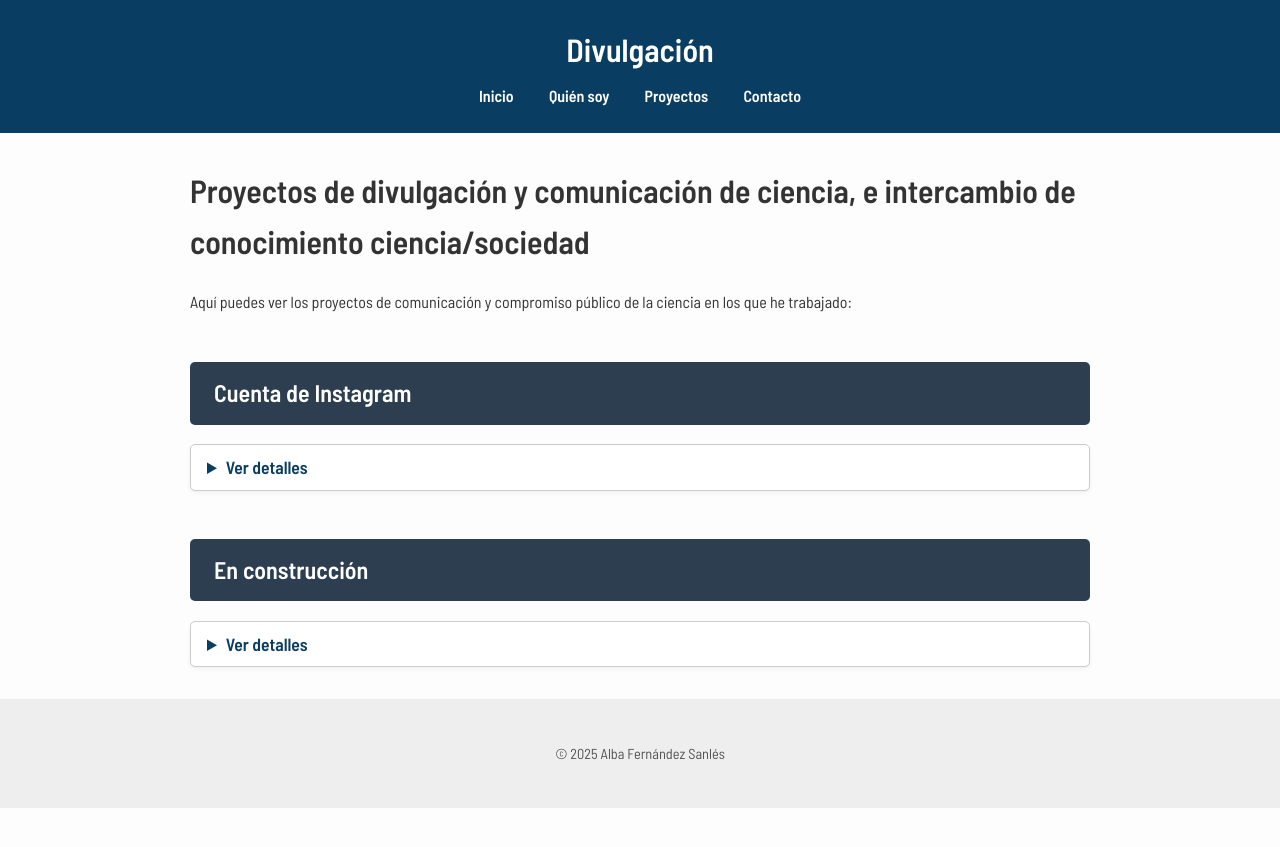
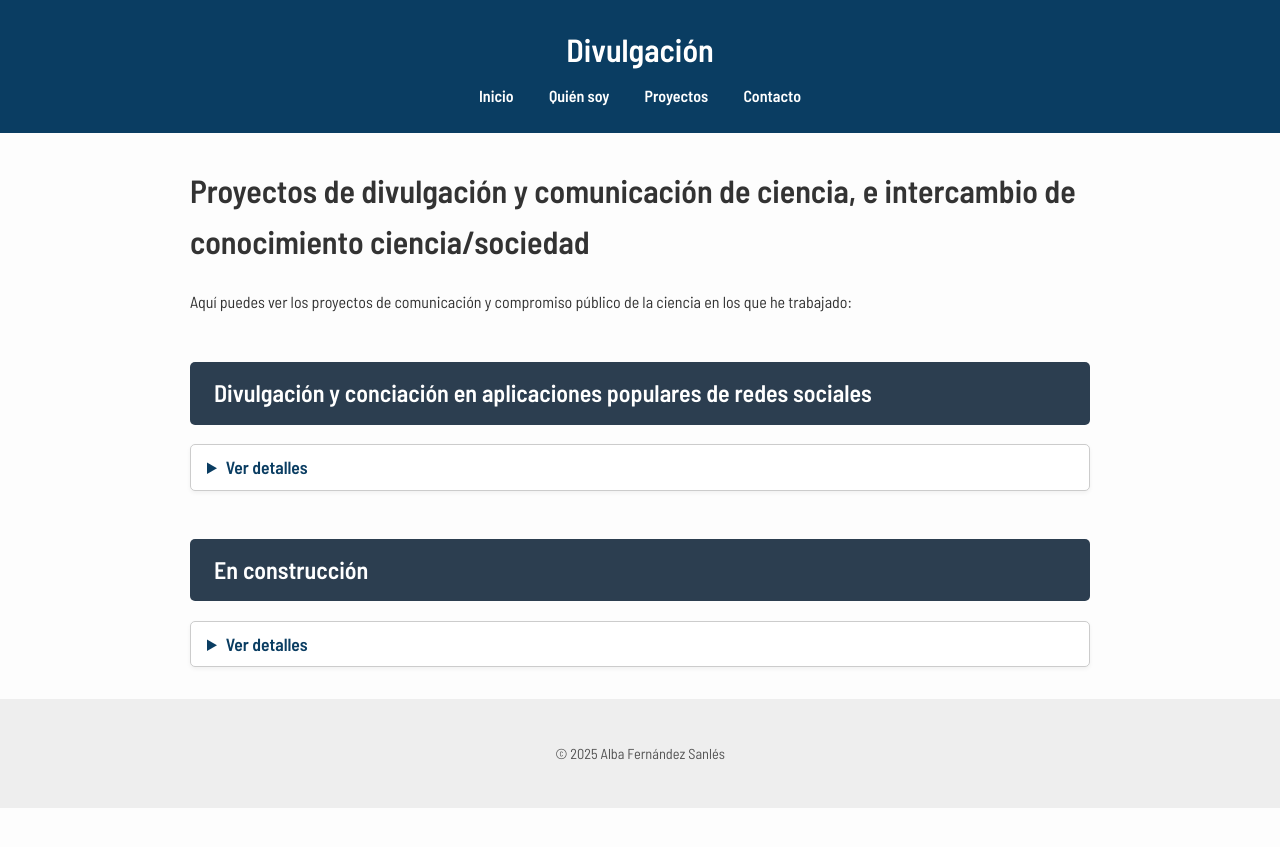
Before and after one commit to albafsanles/albafsanles.github.io, a Jekyll site: the page built from projects/divulgacion/divulgacion.md, in a window 1280 px wide. Shown: the top 847 px of the page. Built offline with Jekyll 4.4.1, drawn with Linux system fonts in a browser that asks for light colours.

Commit message:
Update divulgacion.md

```diff
--- a/projects/divulgacion/divulgacion.md
+++ b/projects/divulgacion/divulgacion.md
@@ -8,7 +8,7 @@ permalink: /projects/divulgacion/
 
 Aquí puedes ver los proyectos de comunicación y compromiso público de la ciencia en los que he trabajado:
 
-## **Cuenta de Instagram**
+## **Divulgación y conciación en aplicaciones populares de redes sociales**
 <details>
 <summary>Ver detalles</summary>
 <p><strong>Estado:</strong> Activo</p>
@@ -19,13 +19,16 @@ Aquí puedes ver los proyectos de comunicación y compromiso público de la cien
 <p><strong>Objetivos:</strong> Comunicar sobre la vida investigadora, temas de interés biomédico, y concienciación en sostenibilidad, causas medioambientales, equidad y género desde una perspectiva interseccional y global. Explorar la relación entre humanismo y ciencia. Visibilizar perfiles científicos en el imaginario colectivo. Crear una red de confianza interesada en mi trabajo y actividades. </p>
 <p><strong>Métodos:</strong> Stories, posts. Centrados en texto escrito como formato de comunicación.</p>
 <p><strong>Comunidad diana:</strong> Gallega, Diáspora en Reino Unido, Mi red internacional</p>
-<p><strong>Impacto:</strong> 486 seguidores; decenas a cientos consumidores del contenido; baja participación e interacción (N<10 en general) </p>
+<p><strong>Impacto:</strong> Instagram: 486 seguidores; decenas a cientos consumidores del contenido; baja participación e interacción (N<10 en general). Facebook: 212 amigos; baja participación e interacción (N<10 en general) </p>
 <p><strong>Años:</strong> 2023-2025</p>
 <p><strong>Contribuciones:</strong> Trabajo individual</p>
 <p><strong>Legado:</strong> Contenido publicado para consulta e inspiración; Red para futuras actividades de divulgación y colaboración en estudios </p>
 <p><strong>Enlaces:</strong>
   <a href="https://www.instagram.com/albafs_hber608/" target="_blank">
     Instagram
+  </a>
+  <a href="https://www.facebook.com/dralbafernandezsanles" target="_blank">
+    Facebook
   </a>
 </p>
 </details>
```
